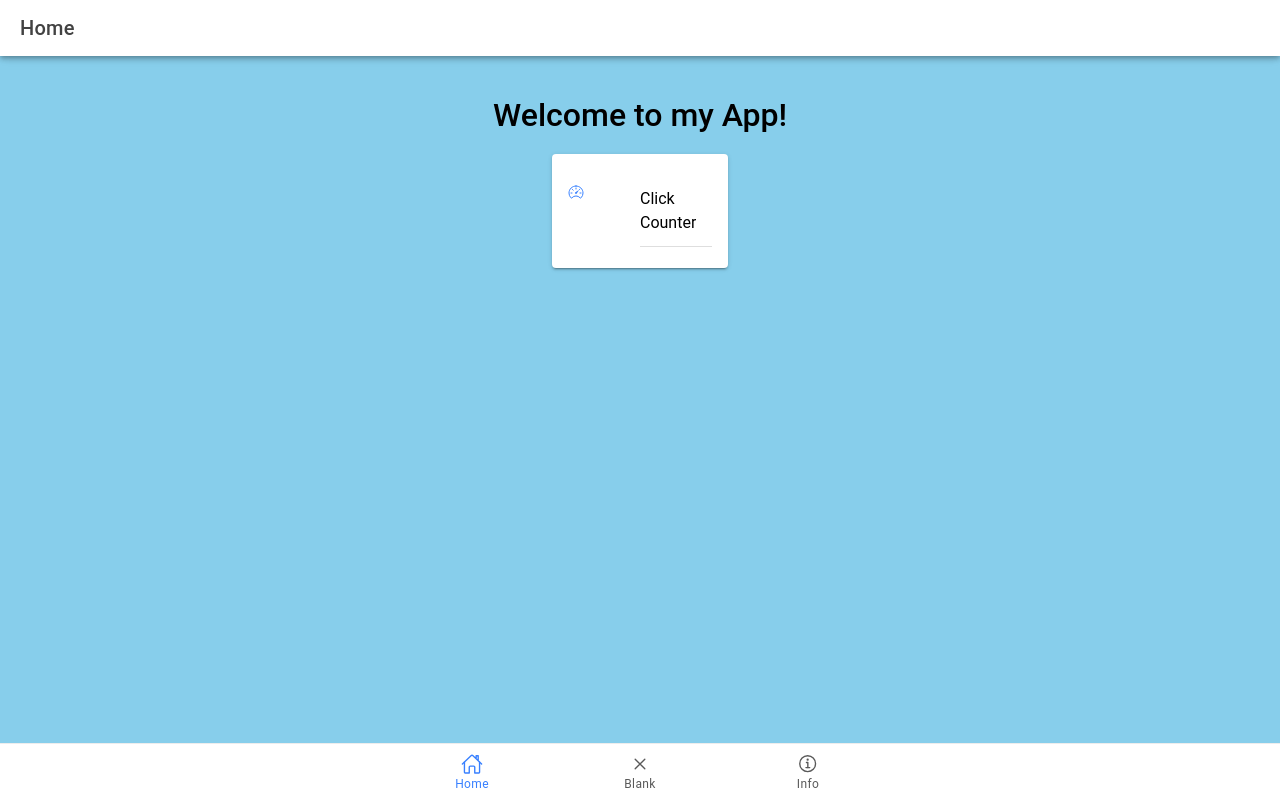
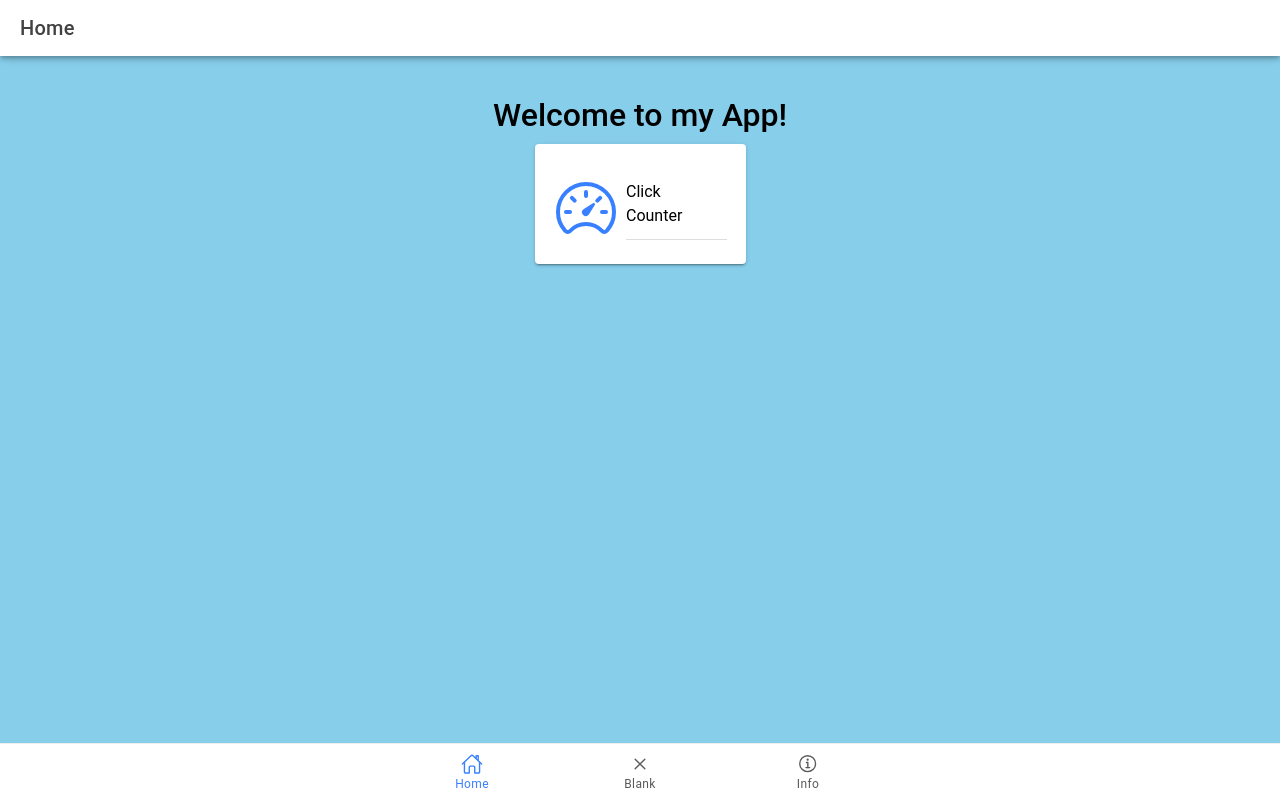
Before and after one commit to JhnDm/ion-t-Domo, a React (Vite) app: page /home in a window 1280 px wide. Built offline with nearby package versions, Linux system fonts and the light colour scheme.

Commit message:
back button for click counter

```diff
--- a/src/pages/clickcounter.tsx
+++ b/src/pages/clickcounter.tsx
@@ -1,12 +1,18 @@
 import React, { useState } from 'react';
 import { IonContent, IonHeader, IonPage, IonTitle, IonToolbar, IonButton } from '@ionic/react';
+import { useHistory } from 'react-router-dom'; // Import useHistory hook
 import './clickcounter.css';
 
 const ClickCounter: React.FC = () => {
   const [count, setCount] = useState(0);
+  const history = useHistory(); // Initialize useHistory hook
 
   const handleClick = () => {
     setCount(count + 1);
+  };
+
+  const handleBack = () => {
+    history.push('/home'); // Navigate back to the home page
   };
 
   return (
@@ -18,11 +24,13 @@ const ClickCounter: React.FC = () => {
       </IonHeader>
 
       <IonContent>
-       <br />
-       <br />
-       <br />
-        <center><p>Number of clicks: {count}</p>
-        <IonButton onClick={handleClick}>Click me</IonButton>
+        <IonButton onClick={handleBack}>Back</IonButton>
+        <br />
+        <br />
+        <br />
+        <center>
+          <p>Number of clicks: {count}</p>
+          <IonButton onClick={handleClick}>Click me</IonButton>
         </center>
       </IonContent>
     </IonPage>
--- a/src/pages/home.css
+++ b/src/pages/home.css
@@ -21,3 +21,9 @@
 ion-item {
   --padding-start: 0;
 }
+.custom-card {
+  width: 17%;
+  max-width: 400px; /* Adjust max-width as needed */
+  margin: 0 auto; /* Center the card horizontally */
+  padding: 3px; /* Add padding to the card content */
+}
--- a/src/pages/home.tsx
+++ b/src/pages/home.tsx
@@ -22,13 +22,13 @@ const Home: React.FC = () => {
     <IonContent fullscreen>
       <div className="welcome-text">
         <h1>Welcome to my App!</h1>
-        <IonCard>
+        <IonCard className="custom-card">
           <IonCardContent>
             <IonList>
               <IonItem>
                 <IonThumbnail slot="start">
                 <IonRouterLink href="./clickcounter">
-                      <IonIcon icon={speedometerOutline} /> {/* Use the icon you want */}
+                <IonIcon icon={speedometerOutline} style={{ fontSize: '4rem' }} />
                     </IonRouterLink>
                 </IonThumbnail>
                 <IonLabel>Click Counter</IonLabel>
```
